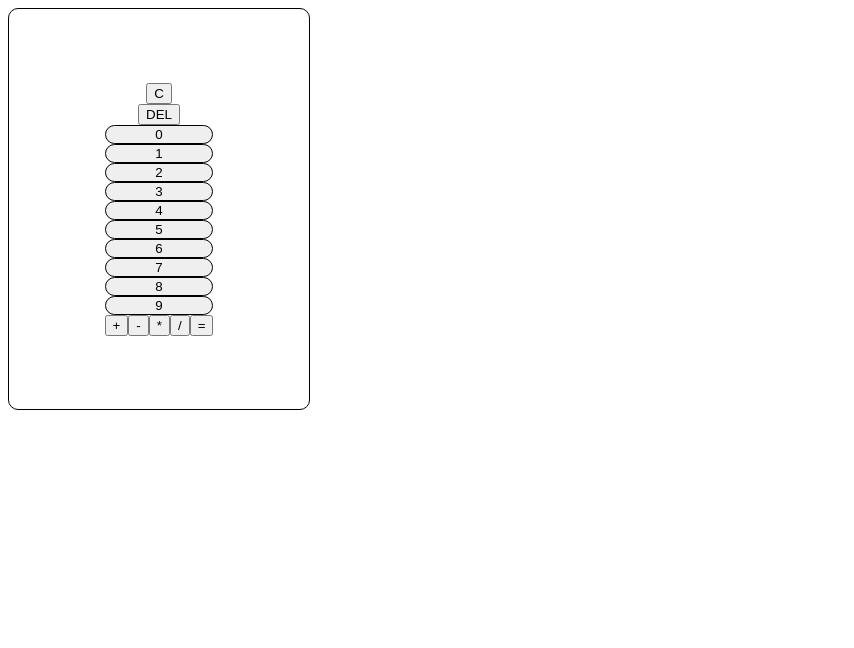
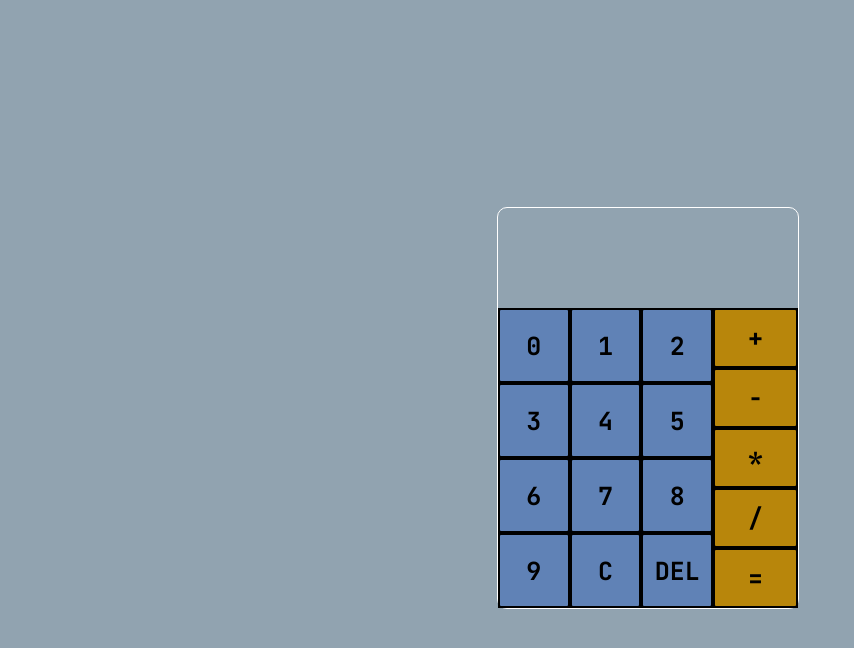
Before and after one commit to luca-avila/TheOdinProject, a plain HTML site: page projects/Calculator/index.html in a window 1280 px wide. Shown: the whole page, without its empty margins (0-854 px from the left). Drawn offline with Linux system fonts and the light colour scheme.

Commit message:
Add style to buttons

```diff
--- a/projects/Calculator/style.css
+++ b/projects/Calculator/style.css
@@ -1,3 +1,16 @@
+@import url('https://fonts.googleapis.com/css2?family=Roboto:wght@400;700&family=JetBrains+Mono:wght@400;700&display=swap');
+
+/* General styles */
+body {
+    width: 100%;
+    height: 100vh;
+    display: flex;
+    justify-content: center;
+    align-items: center;
+    background-color: #91A3B0;
+    font-family: 'Roboto', sans-serif;
+}
+
 .calculator {
     display: flex;
     flex-direction: column;
@@ -5,16 +18,51 @@
     justify-content: center;
     width: 300px;
     height: 400px;
-    border: 1px solid black;
+    border: 1px solid white;
     border-radius: 10px;
+    color: white;
 }
 
-.number {
+.screen, .deleteContainer, .buttons {
+    flex-grow: 1;
+}
+
+
+
+/* BUTTONS */
+.buttons {
     display: flex;
-    align-items: center;
-    justify-content: center;
-    width: 100%;
-    height: 100%;
-    border: 1px solid black;
-    border-radius: 10px;
+    background-color: black;
 }
+
+.nums {
+    flex-grow: 4;
+    display: flex;
+    flex-wrap: wrap;
+    flex: 1 1 200px;
+}
+
+.operators {
+    display: flex;
+    flex-direction: column;
+    flex: 1 1 70px;
+}
+
+.operatorButton {
+    flex-grow: 1;
+    background-color: #B8860B;
+}
+
+.numberButton, .deleteButton, .clearButton {
+    width: 33.3333333%;
+    margin: 0px;
+    background-color: #6082B6;
+}
+
+button {
+    font-family: 'JetBrains Mono', monospace;
+    font-weight: bold;
+    font-size: 25px;
+    border: 2px solid black;
+    border-radius: 3px;
+}
--- a/projects/Calculator/ui.js
+++ b/projects/Calculator/ui.js
@@ -35,7 +35,7 @@ function createDivideButton() {
 
 function createEqualButton() {
     const button = document.createElement('button');
-    button.classList.add('equalButton');
+    button.classList.add('equalButton', 'operatorButton');
     button.textContent = '=';
 
     return button;
@@ -88,6 +88,8 @@ export function createButtons() {
 
     div.appendChild(numsDiv);
     div.appendChild(operatorsDiv);
+    numsDiv.appendChild(createClearButton());
+    numsDiv.appendChild(createDeleteButton());
 
     return div;
 }
@@ -115,16 +117,12 @@ export function createScreen() {
 
 export function createCalculator(container) {
     const calculatorContainer = container.createElement('div');
-    const clearButton = createClearButton();
-    const deleteButton = createDeleteButton();
     const buttons = createButtons();
     const screen = createScreen();
 
     calculatorContainer.classList.add('calculator');
 
     calculatorContainer.appendChild(screen);
-    calculatorContainer.appendChild(clearButton);
-    calculatorContainer.appendChild(deleteButton);
     calculatorContainer.appendChild(buttons);
 
     return calculatorContainer;
```
